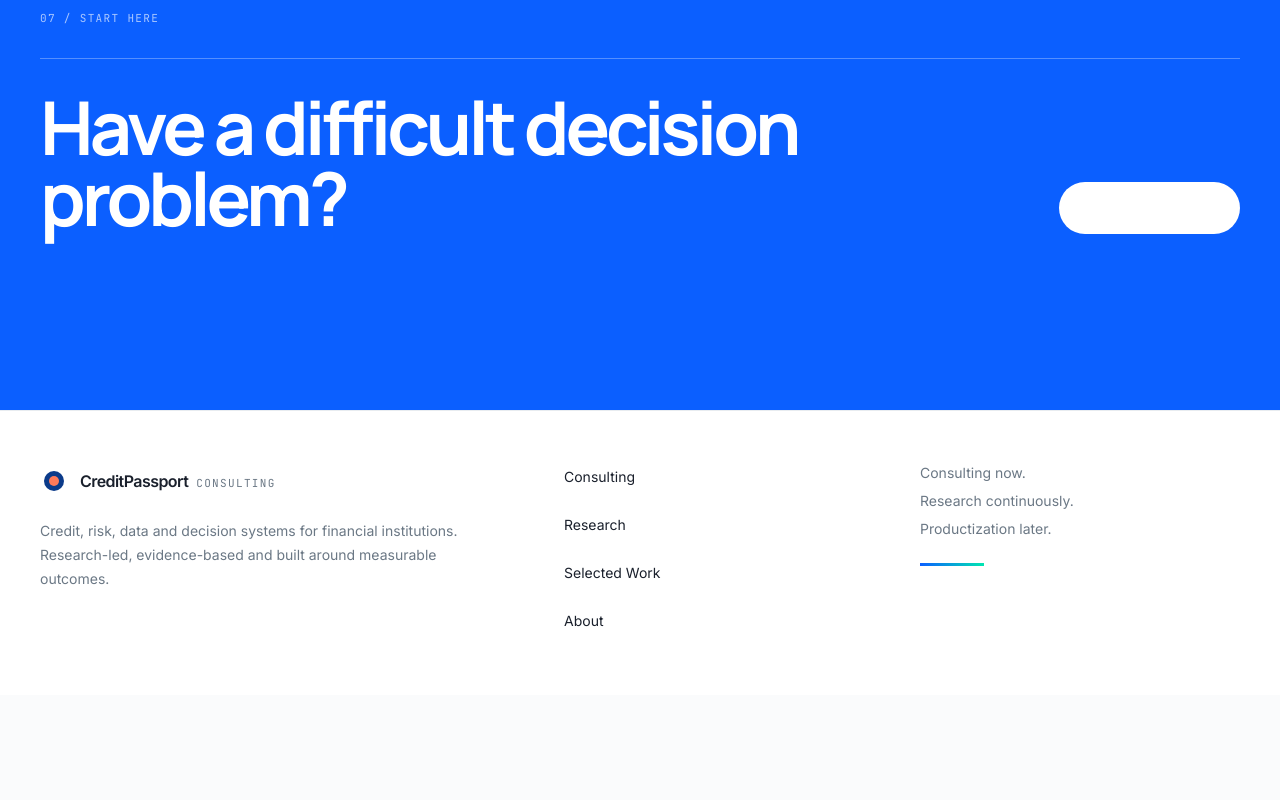
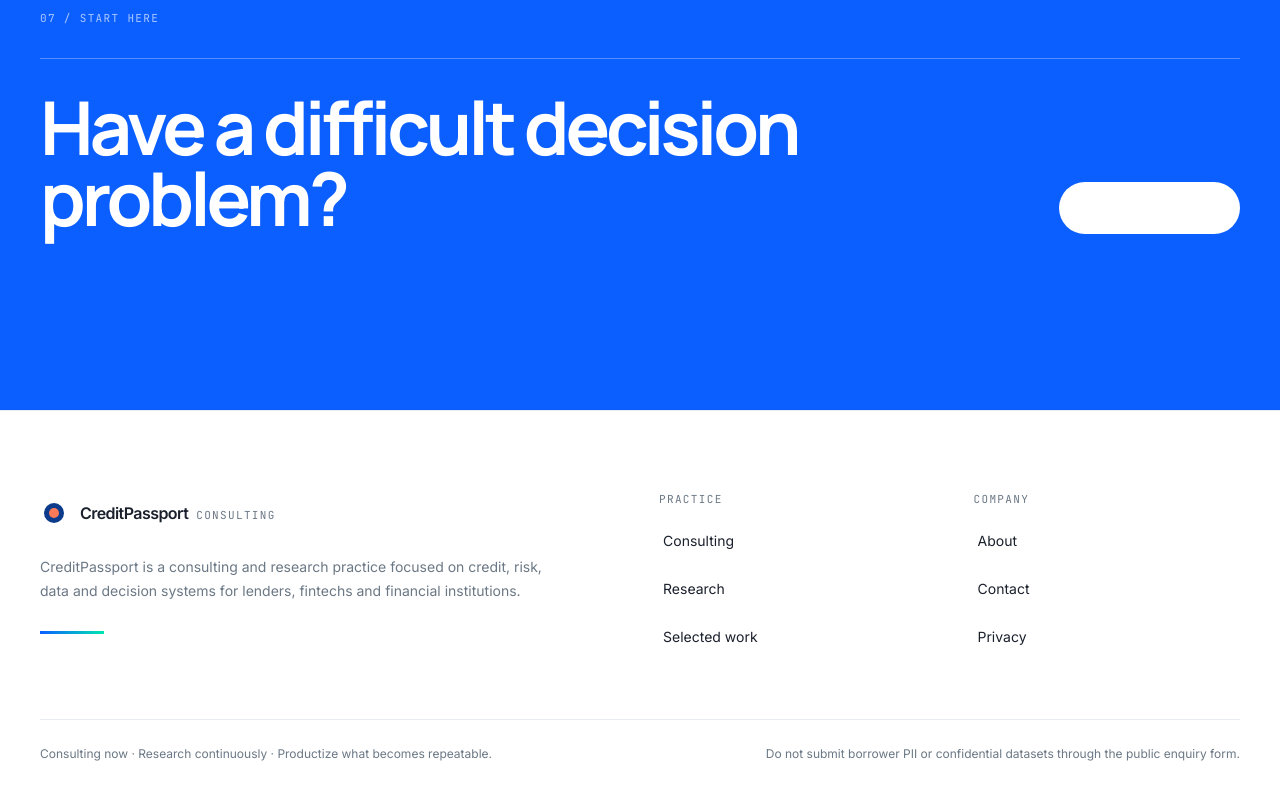
Before and after one commit to AdepojuJeremy/credit-passport-consultancy, a Next.js app: page / in a window 1280 px wide. Shown: the part 7743-8543 px from the top of the page. Before the commit the page ends 8438 px from the top, so only its background shows below. Built offline with nearby package versions, Linux system fonts and the light colour scheme.

Commit message:
feat: strengthen institutional footer

```diff
--- a/components/site-footer.tsx
+++ b/components/site-footer.tsx
@@ -1,29 +1,57 @@
 import Link from "next/link";
 import { BrandLockup } from "@/components/brand-lockup";
-import { navigation } from "@/data/navigation";
+
+const practiceLinks = [
+  { label: "Consulting", href: "/consulting" },
+  { label: "Research", href: "/research" },
+  { label: "Selected work", href: "/case-studies" },
+];
+
+const companyLinks = [
+  { label: "About", href: "/about" },
+  { label: "Contact", href: "/contact" },
+  { label: "Privacy", href: "/privacy" },
+];
 
 export function SiteFooter() {
   return (
-    <footer className="border-t hairline bg-[color:var(--surface)] py-12">
-      <div className="site-container grid gap-10 md:grid-cols-[1.5fr_1fr_1fr]">
+    <footer className="border-t hairline bg-[color:var(--surface)]">
+      <div className="site-container py-14 md:py-20">
+        <div className="grid gap-12 md:grid-cols-[1.5fr_0.7fr_0.7fr]">
           <div>
             <BrandLockup />
-          <p className="mt-4 max-w-md text-sm leading-6 text-[color:var(--muted)]">
-            Credit, risk, data and decision systems for financial institutions. Research-led, evidence-based and built around measurable outcomes.
+            <p className="mt-5 max-w-lg text-sm leading-6 text-[color:var(--muted)]">
+              CreditPassport is a consulting and research practice focused on credit, risk, data and decision systems for lenders, fintechs and financial institutions.
             </p>
+            <div className="mt-7 brand-rule" />
           </div>
-        <nav aria-label="Footer navigation" className="grid gap-1 text-sm">
-          {navigation.map((item) => (
+
+          <nav aria-label="Practice navigation">
+            <p className="kicker text-[color:var(--muted)]">Practice</p>
+            <div className="mt-4 grid gap-1 text-sm">
+              {practiceLinks.map((item) => (
                 <Link key={item.href} href={item.href} className="w-fit px-1 py-2 hover:text-[color:var(--brand-blue)]">
                   {item.label}
                 </Link>
               ))}
+            </div>
           </nav>
-        <div className="text-sm leading-7 text-[color:var(--muted)]">
-          <p>Consulting now.</p>
-          <p>Research continuously.</p>
-          <p>Productization later.</p>
-          <div className="mt-5 brand-rule" />
+
+          <nav aria-label="Company navigation">
+            <p className="kicker text-[color:var(--muted)]">Company</p>
+            <div className="mt-4 grid gap-1 text-sm">
+              {companyLinks.map((item) => (
+                <Link key={item.href} href={item.href} className="w-fit px-1 py-2 hover:text-[color:var(--brand-blue)]">
+                  {item.label}
+                </Link>
+              ))}
+            </div>
+          </nav>
+        </div>
+
+        <div className="mt-14 flex flex-col gap-5 border-t hairline pt-6 text-xs leading-5 text-[color:var(--muted)] md:flex-row md:items-center md:justify-between">
+          <p>Consulting now · Research continuously · Productize what becomes repeatable.</p>
+          <p>Do not submit borrower PII or confidential datasets through the public enquiry form.</p>
         </div>
       </div>
     </footer>
```
Lines whose indentation alone changed are shown as unchanged.
